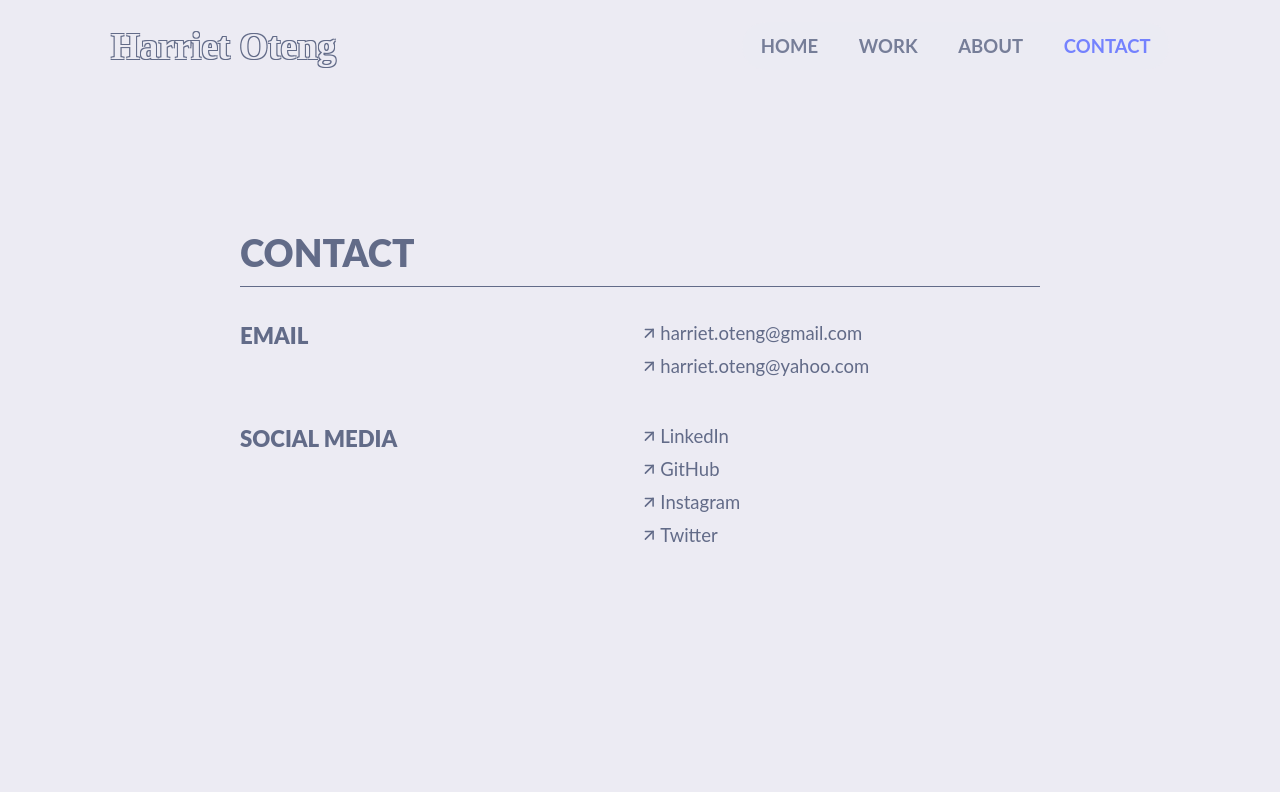
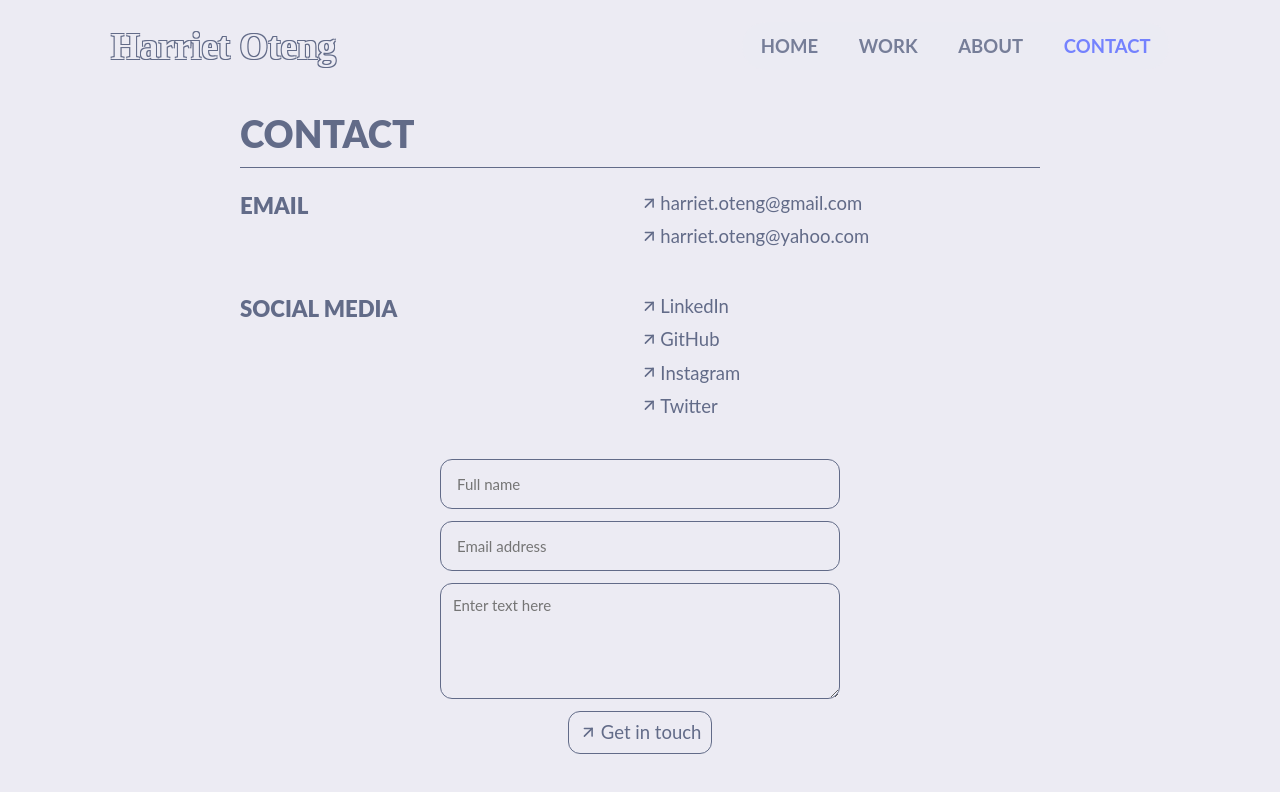
Before and after one commit to newhoteng/X-portfolio, a React (Create React App) app: page /contact in a window 1280 px wide. Shown: the top 792 px of the page. Built offline with nearby package versions, Linux system fonts and the light colour scheme; a web font is replaced by a local one.

Commit message:
Add contact form

```diff
--- a/src/components/Contact.js
+++ b/src/components/Contact.js
@@ -5,7 +5,7 @@ import '../styles/Contact.css';
 
 function Contact() {
   return (
-    <div className="contact-container hc">
+    <div className="contact-container">
       <h1>CONTACT</h1>
       <div className="contact-details">
         <div className="email-container">
@@ -43,6 +43,15 @@ function Contact() {
           </div>
         </div>
       </div>
+      <form action="https://formsubmit.co/harriet.oteng@gmail.com" method="POST">
+        <input type="text" id="name" name="user_name" placeholder="Full name" />
+        <input type="text" id="mail" name="user_email" required placeholder="Email address" />
+        <textarea className="mobile" id="msg" name="user_message" required placeholder="Enter text here" maxLength="500" />
+        <button className="submit" type="submit">
+          <FiArrowUpRight />
+          Get in touch
+        </button>
+      </form>
     </div>
   );
 }
--- a/src/components/Works.js
+++ b/src/components/Works.js
@@ -1,7 +1,7 @@
 import React from 'react';
 import { FiArrowUpRight } from 'react-icons/fi';
 import metrics from '../images/Metrics.png';
-import spaService from '../images/spa-services.png';
+// import spaService from '../images/spa-services.png';
 import exTrack from '../images/Extrack15deg.png';
 import bookstore from '../images/bookstore.png';
 import space from '../images/space-travellers-lighter.png';
@@ -61,16 +61,6 @@ const projects = [
     source: 'https://github.com/newhoteng/Bookstore',
   },
   {
-    Id: 1,
-    name: 'SPA SERVICES',
-    features: ['Pair-Programming', 'Responsive'],
-    desc: 'A full-stack “reservation” web application that requires users to be registered and logged in to use. Visitors to the website can make reservations for spa services. It features a homepage that displays all available services, and a details page that provide details on selected service. Users can play around with adding a service and making a service unavailable via the delete page.',
-    image: spaService,
-    techs: ['React', 'Redux', 'JavaScript', 'Ruby on Rails', 'Devise Gem', 'PostgreSQL', 'CSS'],
-    live: '',
-    source: 'https://github.com/newhoteng/spa-booking-frontend',
-  },
-  {
     id: 7,
     name: 'TO-DO-LIST',
     features: ['Solo', 'Responsive'],
--- a/src/styles/Contact.css
+++ b/src/styles/Contact.css
@@ -1,3 +1,17 @@
+.contact-container {
+  padding: 5rem 1.5rem 1.5rem;
+  z-index: -2;
+  position: absolute;
+  top: 0;
+  width: 100%;
+  min-height: 100vh;
+  display: flex;
+  flex-direction: column;
+  align-items: center;
+  justify-content: center;
+  /* border: 1px solid red; */
+}
+
 .contact-details {
   width: 100%;
 }
@@ -43,6 +57,59 @@
   text-underline-offset: 0.45rem;
 }
 
+form {
+  /* border: 1px solid red; */
+  display: flex;
+  flex-direction: column;
+  align-items: center;
+  width: 100%;
+  max-width: 400px;
+  gap: 12px;
+  margin-top: 1rem;
+}
+
+input,
+textarea {
+  font-size: 15px;
+  width: 100%;
+  height: 50px;
+  padding: 15px 16px;
+  box-sizing: border-box;
+  border: 0.5px solid #626b88;
+  border-radius: 12px;
+  background-color: #ecebf3;
+  color: #626b88;
+}
+
+textarea {
+  height: 116px;
+  padding: 12px;
+}
+
+input:focus,
+textarea:focus {
+  outline: none;
+}
+
+button.submit {
+  border: none;
+  color: #626b88;
+  background-color: #ecebf3;
+  font-size: 1rem;
+  border: 1px solid #626b88;
+  color: #626b88;
+  padding: 0.5rem;
+  border-radius: 12px;
+  display: flex;
+  align-items: center;
+  gap: 0.2rem;
+}
+
+button.submit:hover {
+  border: 1px solid #6070ff;
+  color: #6070ff;
+}
+
 @media all and (max-width: 500px) {
   .contact-heading {
     width: 35%;
--- a/src/styles/HomePage.css
+++ b/src/styles/HomePage.css
@@ -1,5 +1,5 @@
 .hc {
-  height: calc(100vh - 5rem);
+  /* height: calc(100vh - 5rem); */
   height: 100vh;
   width: 100%;
   position: absolute;
```
